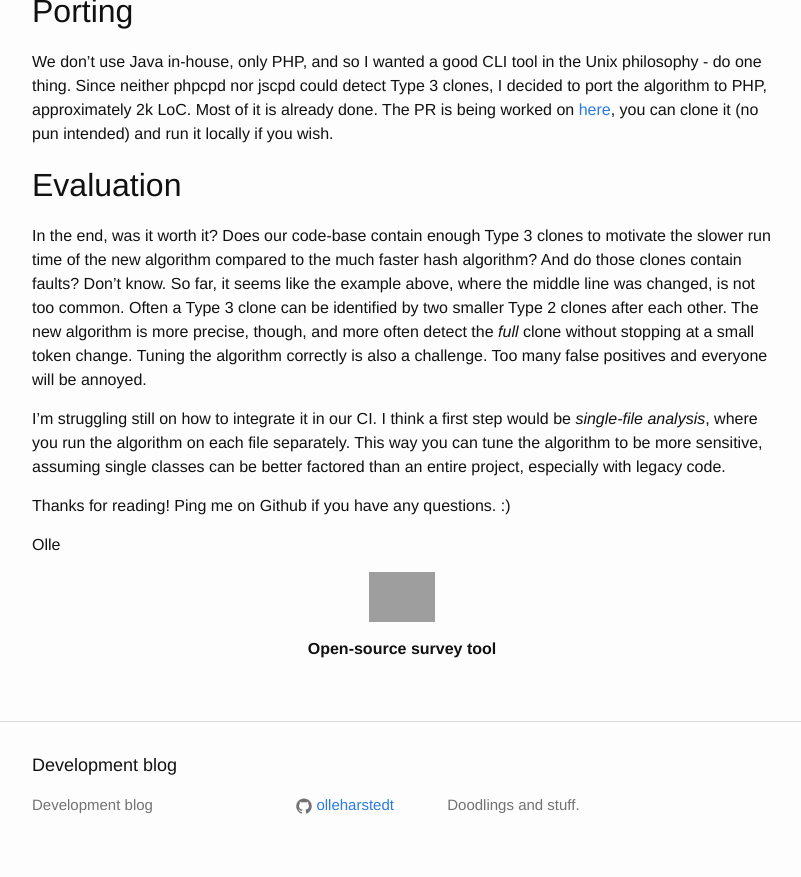
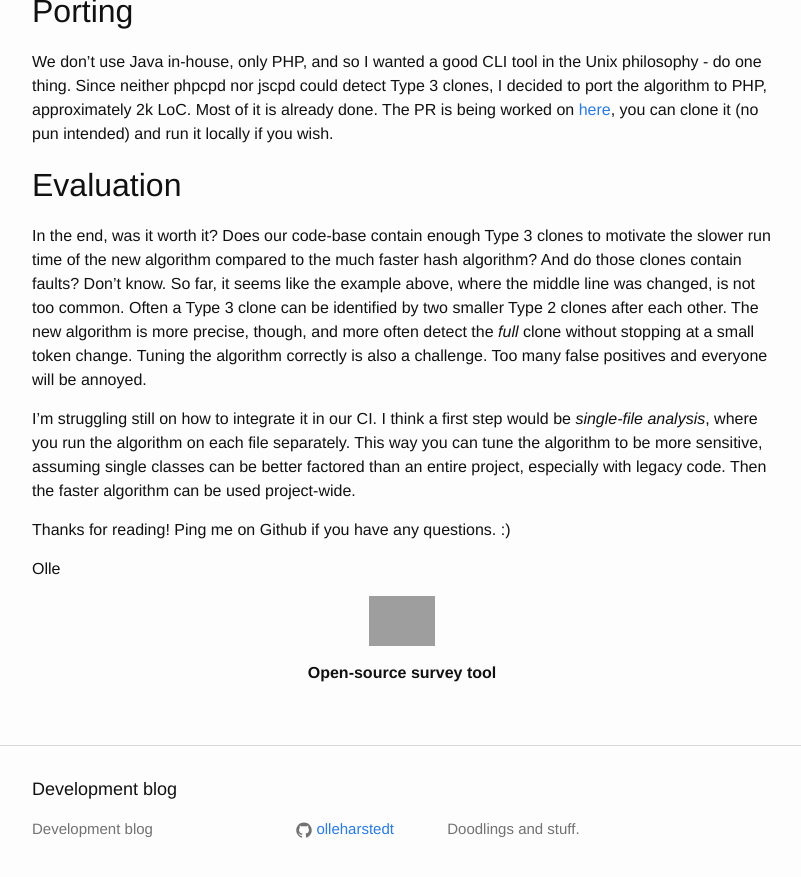
Before and after one commit to olleharstedt/olleharstedt.github.io, a Jekyll site: the page built from _posts/2021-06-17-evaluating-a-type-3-code-clone-detection-for-php.markdown, in a window 1280 px wide and 900 px high, scrolled down 2249 px. Shown: the top 877 px of the window, without its empty margins (238-1039 px from the left). Built offline with Jekyll 4.4.1, drawn with Linux system fonts in a browser that asks for light colours; nearby versions of some CDN libraries.

Commit message:
Adjust age

```diff
--- a/_posts/2021-06-17-evaluating-a-type-3-code-clone-detection-for-php.markdown
+++ b/_posts/2021-06-17-evaluating-a-type-3-code-clone-detection-for-php.markdown
@@ -86,7 +86,7 @@
 
 In the end, was it worth it? Does our code-base contain enough Type 3 clones to motivate the slower run time of the new algorithm compared to the much faster hash algorithm? And do those clones contain faults? Don't know. So far, it seems like the example above, where the middle line was changed, is not too common. Often a Type 3 clone can be identified by two smaller Type 2 clones after each other. The new algorithm is more precise, though, and more often detect the _full_ clone without stopping at a small token change. Tuning the algorithm correctly is also a challenge. Too many false positives and everyone will be annoyed.
 
-I'm struggling still on how to integrate it in our CI. I think a first step would be _single-file analysis_, where you run the algorithm on each file separately. This way you can tune the algorithm to be more sensitive, assuming single classes can be better factored than an entire project, especially with legacy code.
+I'm struggling still on how to integrate it in our CI. I think a first step would be _single-file analysis_, where you run the algorithm on each file separately. This way you can tune the algorithm to be more sensitive, assuming single classes can be better factored than an entire project, especially with legacy code. Then the faster algorithm can be used project-wide.
 
 Thanks for reading! Ping me on Github if you have any questions. :)
 
```
